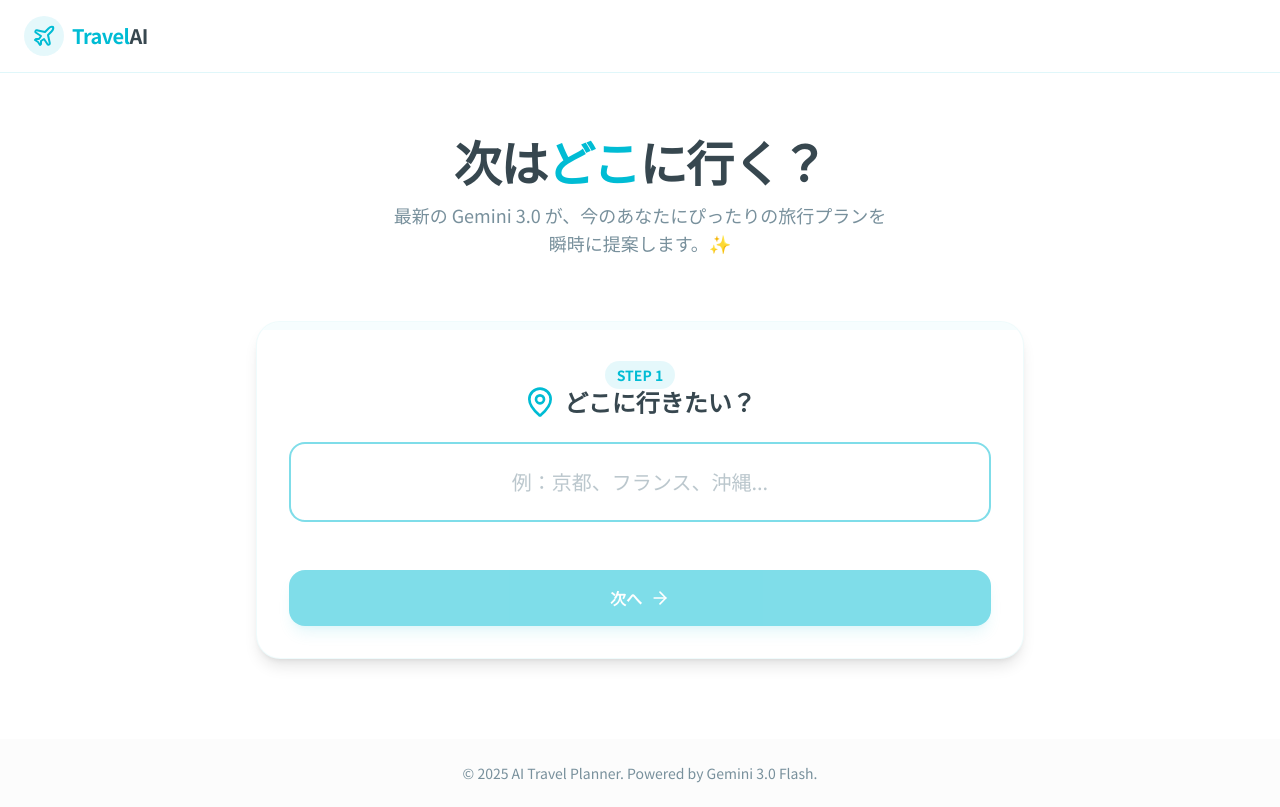
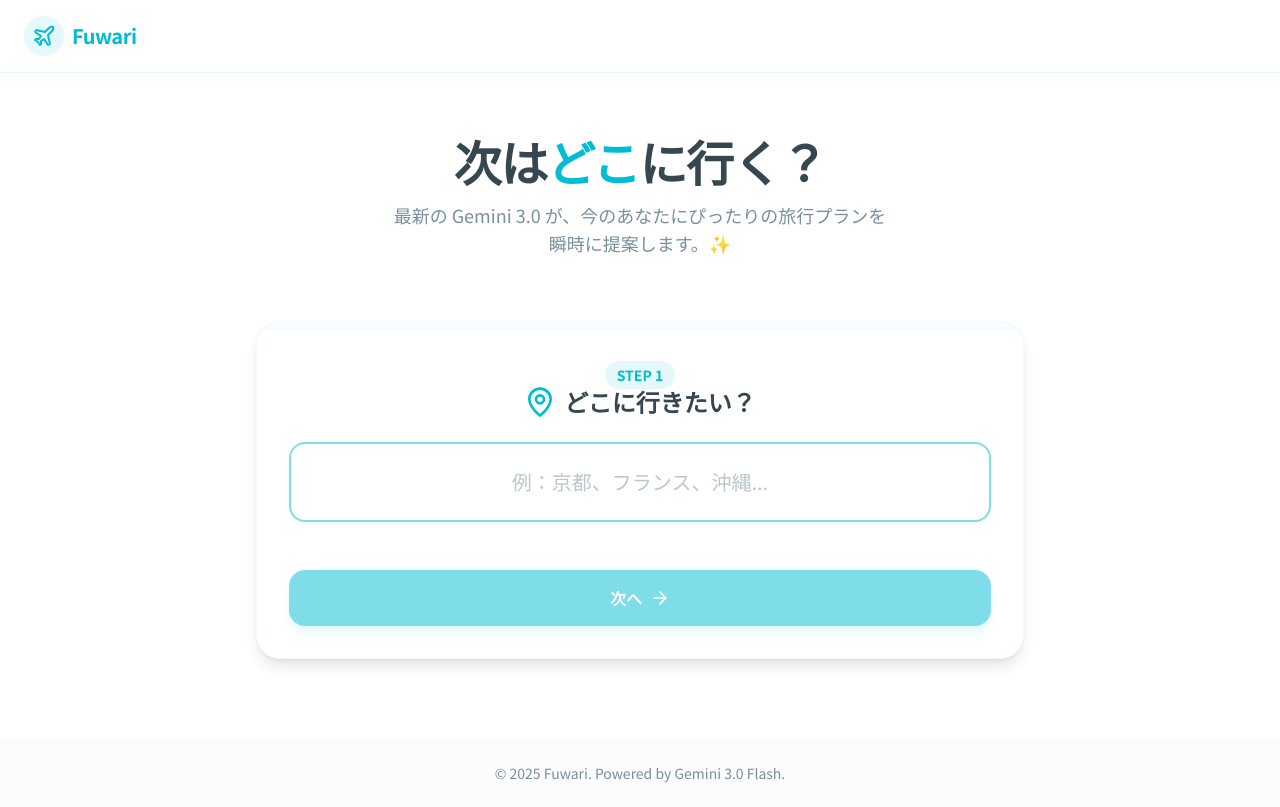
Before and after one commit to Anju1023/travel-app-project, a Next.js app: page / in a window 1280 px wide. Built offline with nearby package versions, Linux system fonts and the light colour scheme.

Commit message:
feat: rename app to Fuwari (ふわり) ☁️

```diff
--- a/package.json
+++ b/package.json
@@ -1,5 +1,5 @@
 {
-  "name": "travel-app-project",
+  "name": "fuwari",
   "version": "0.1.0",
   "private": true,
   "scripts": {
--- a/src/app/layout.tsx
+++ b/src/app/layout.tsx
@@ -11,8 +11,8 @@ const notoSansJP = Noto_Sans_JP({
 });
 
 export const metadata: Metadata = {
-  title: "AI Travel Planner - Gemini 3.0",
-  description: "AIがあなたの旅行プランを瞬時に提案します。",
+  title: "Fuwari - AI Travel Planner",
+  description: "ふわりと軽い旅を。AIがあなたにぴったりの旅行プランを提案します。",
 };
 
 export default function RootLayout({
--- a/src/components/Footer.tsx
+++ b/src/components/Footer.tsx
@@ -3,7 +3,7 @@ export default function Footer() {
 
   return (
     <footer className="w-full py-6 text-center text-sm text-muted-foreground mt-auto bg-muted/30">
-      <p>&copy; {year} AI Travel Planner. Powered by Gemini 3.0 Flash.</p>
+      <p>&copy; {year} Fuwari. Powered by Gemini 3.0 Flash.</p>
     </footer>
   );
 }
--- a/src/components/Header.tsx
+++ b/src/components/Header.tsx
@@ -9,7 +9,7 @@ export default function Header() {
           <Plane className="w-6 h-6 text-primary transform group-hover:-rotate-12 transition-transform" />
         </div>
         <span className="text-xl font-bold tracking-tight text-primary">
-          Travel<span className="text-foreground">AI</span>
+          Fuwari
         </span>
       </Link>
       <nav>
--- a/src/utils/planToMarkdown.ts
+++ b/src/utils/planToMarkdown.ts
@@ -29,7 +29,7 @@ export const convertPlanToMarkdown = (plan: PlanData): string => {
   });
 
   // フッターっぽく
-  md += `---\n*Generated by AI Travel Planner ✨*`;
+  md += `---\n*Generated by Fuwari ☁️*`;
 
   return md;
 };
```
Also changed, not shown: 2 other files (tests, documents, lock files or other folders).
